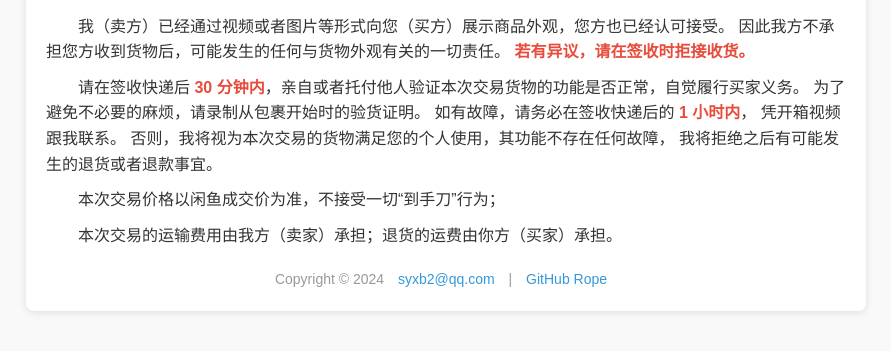
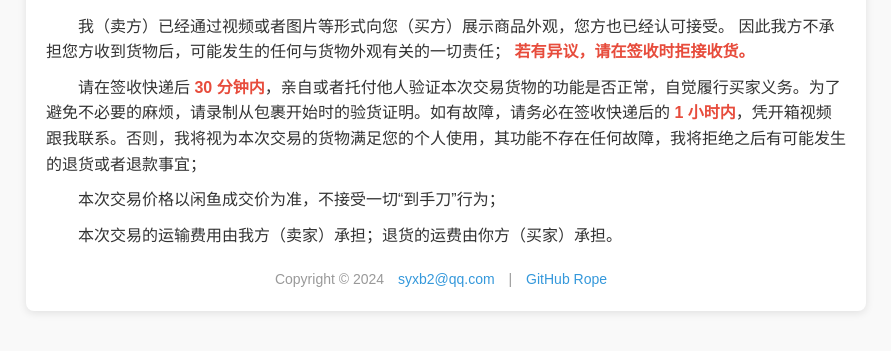
Before and after one commit to syxb2/second-hand-license, a plain HTML site: page index.html in a window 1280 px wide. Shown: the part 127-478 px from the top of the page, without its empty margins (194-1085 px from the left). Drawn offline with Linux system fonts and the light colour scheme.

Commit message:
perf: perfect the index file   # Please enter the commit message for your changes. Lines starting   # with '#' will be ignored, and an empty message aborts the commit.   #   # On branch gh-pages   # Your branch is up to date with 'origin/gh-pages'.   #   # Changes to be committed:

```diff
--- a/index.html
+++ b/index.html
@@ -52,16 +52,11 @@
         <h1>购买须知</h1>
         <p>
             我（卖方）已经通过视频或者图片等形式向您（买方）展示商品外观，您方也已经认可接受。
-            因此我方不承担您方收到货物后，可能发生的任何与货物外观有关的一切责任。
+            因此我方不承担您方收到货物后，可能发生的任何与货物外观有关的一切责任；
             <span class="highlight">若有异议，请在签收时拒接收货。</span>
         </p>
         <p>
-            请在签收快递后 <span class="highlight">30 分钟内</span>，亲自或者托付他人验证本次交易货物的功能是否正常，自觉履行买家义务。
-            为了避免不必要的麻烦，请录制从包裹开始时的验货证明。
-            如有故障，请务必在签收快递后的 <span class="highlight">1 小时内</span>，
-            凭开箱视频跟我联系。
-            否则，我将视为本次交易的货物满足您的个人使用，其功能不存在任何故障，
-            我将拒绝之后有可能发生的退货或者退款事宜。
+            请在签收快递后 <span class="highlight">30 分钟内</span>，亲自或者托付他人验证本次交易货物的功能是否正常，自觉履行买家义务。为了避免不必要的麻烦，请录制从包裹开始时的验货证明。如有故障，请务必在签收快递后的 <span class="highlight">1 小时内</span>，凭开箱视频跟我联系。否则，我将视为本次交易的货物满足您的个人使用，其功能不存在任何故障，我将拒绝之后有可能发生的退货或者退款事宜；
         </p>
         <p>
             本次交易价格以闲鱼成交价为准，不接受一切“到手刀”行为；
```
